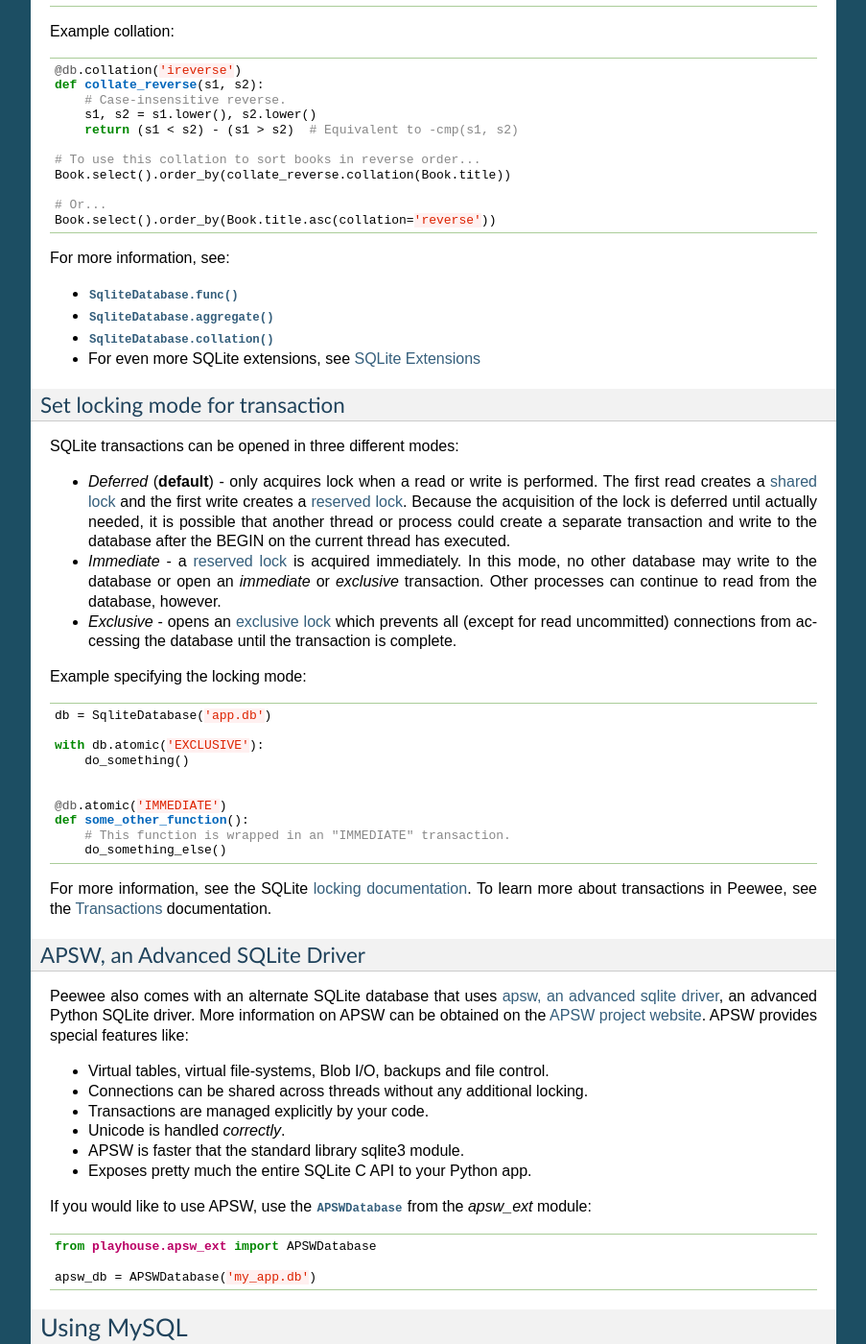
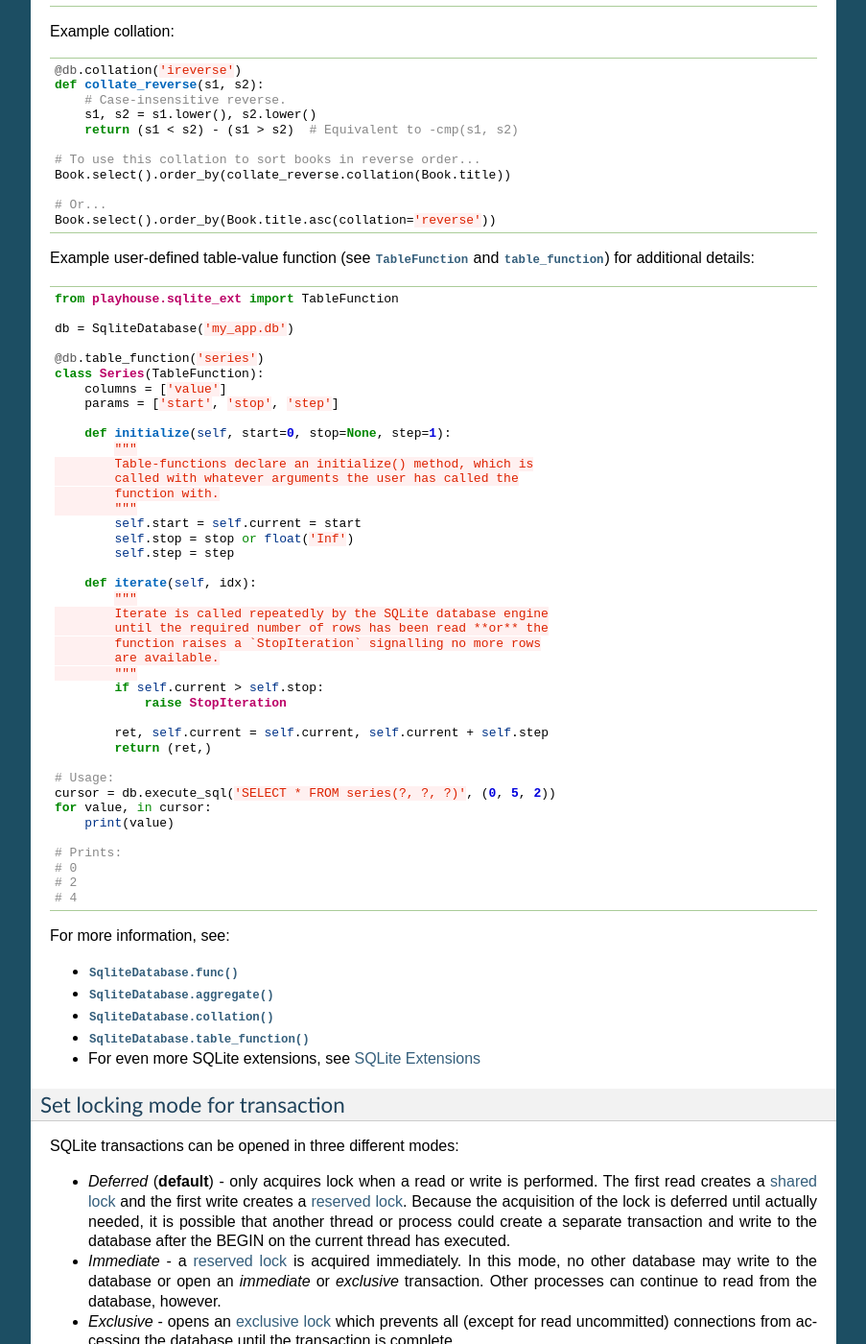
Before and after one commit to coleifer/peewee, a Sphinx documentation site: the page built from docs/peewee/database.rst, in a window 1280 px wide and 1400 px high, scrolled down 4214 px. Shown: the whole window at 96% size, without its empty margins (198-1101 px from the left). Built offline with Sphinx 7.4.7, drawn with Linux system fonts in a browser that asks for light colours; pages that are not in the unit, such as notebooks, are missing from menus.

Commit message:
Update changes notes.

```diff
--- a/docs/peewee/database.rst
+++ b/docs/peewee/database.rst
@@ -294,11 +294,59 @@ Example collation:
     # Or...
     Book.select().order_by(Book.title.asc(collation='reverse'))
 
+Example user-defined table-value function (see :py:class:`TableFunction`
+and :py:class:`~SqliteDatabase.table_function`) for additional details:
+
+.. code-block:: python
+
+    from playhouse.sqlite_ext import TableFunction
+
+    db = SqliteDatabase('my_app.db')
+
+    @db.table_function('series')
+    class Series(TableFunction):
+        columns = ['value']
+        params = ['start', 'stop', 'step']
+
+        def initialize(self, start=0, stop=None, step=1):
+            """
+            Table-functions declare an initialize() method, which is
+            called with whatever arguments the user has called the
+            function with.
+            """
+            self.start = self.current = start
+            self.stop = stop or float('Inf')
+            self.step = step
+
+        def iterate(self, idx):
+            """
+            Iterate is called repeatedly by the SQLite database engine
+            until the required number of rows has been read **or** the
+            function raises a `StopIteration` signalling no more rows
+            are available.
+            """
+            if self.current > self.stop:
+                raise StopIteration
+
+            ret, self.current = self.current, self.current + self.step
+            return (ret,)
+
+    # Usage:
+    cursor = db.execute_sql('SELECT * FROM series(?, ?, ?)', (0, 5, 2))
+    for value, in cursor:
+        print(value)
+
+    # Prints:
+    # 0
+    # 2
+    # 4
+
 For more information, see:
 
 * :py:meth:`SqliteDatabase.func`
 * :py:meth:`SqliteDatabase.aggregate`
 * :py:meth:`SqliteDatabase.collation`
+* :py:meth:`SqliteDatabase.table_function`
 * For even more SQLite extensions, see :ref:`sqlite_ext`
 
 .. _sqlite-locking:
```
Also changed, not shown: docs/peewee/changes.rst (+21 -3 lines).
